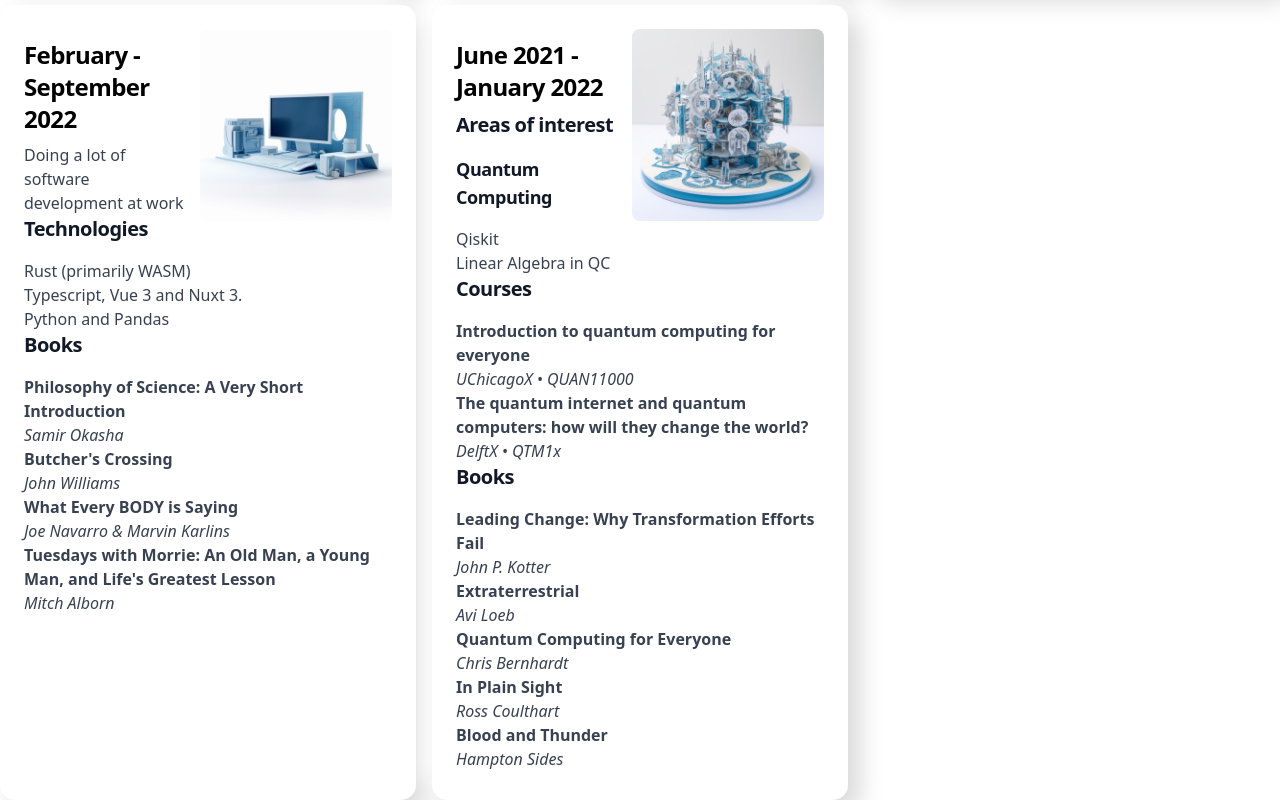
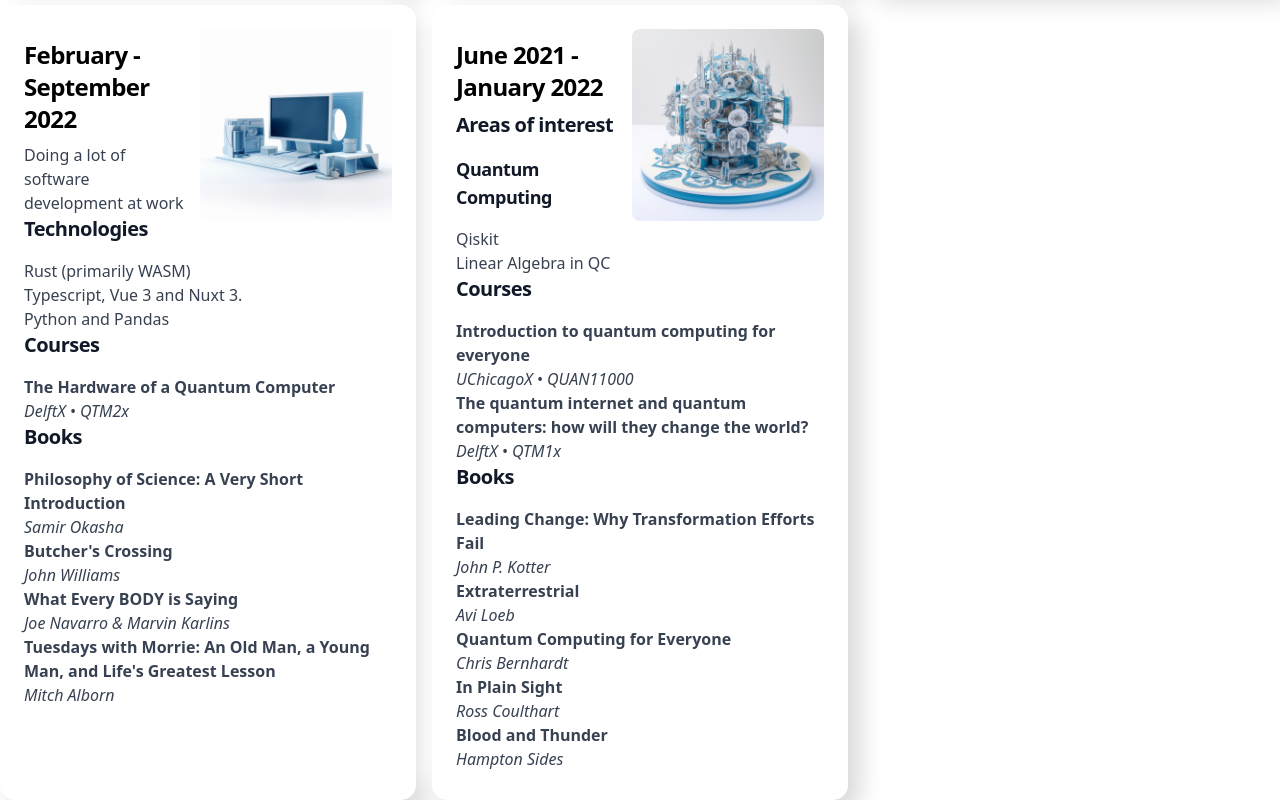
Before and after one commit to ringling/nuxt_ringling_info, a Nuxt app: page /now in a window 1280 px wide. Shown: the part 1878-2678 px from the top of the page. Built offline with nearby package versions, Linux system fonts and the light colour scheme.

Commit message:
Course added, not finished

```diff
--- a/pages/now.vue
+++ b/pages/now.vue
@@ -238,6 +238,12 @@
             <li>Python and Pandas</li>
           </ul>
 
+          <h3>Courses</h3>
+          <ul>
+            <li class="grid grid-cols-1"> <b>The Hardware of a Quantum Computer</b> <em
+                class="whitespace-nowrap">DelftX • QTM2x</em> </li>
+          </ul>
+
           <h3>Books</h3>
           <ul>
             <li class="grid grid-cols-1"> <b>Philosophy of Science: A Very Short Introduction </b> <em>Samir Okasha</em> </li>
@@ -264,8 +270,7 @@
             <li class="grid grid-cols-1"> <b>Introduction to quantum computing for everyone</b> <em class="whitespace-nowrap">UChicagoX •
               QUAN11000</em> </li>
               <li class="grid grid-cols-1"> <b>The quantum internet and quantum computers: how will they change the world?</b> <em
-                class="whitespace-nowrap">DelftX •
-                QTM1x</em> </li>
+                class="whitespace-nowrap">DelftX • QTM1x</em> </li>
               </ul>
 
               <h3>Books</h3>
```
